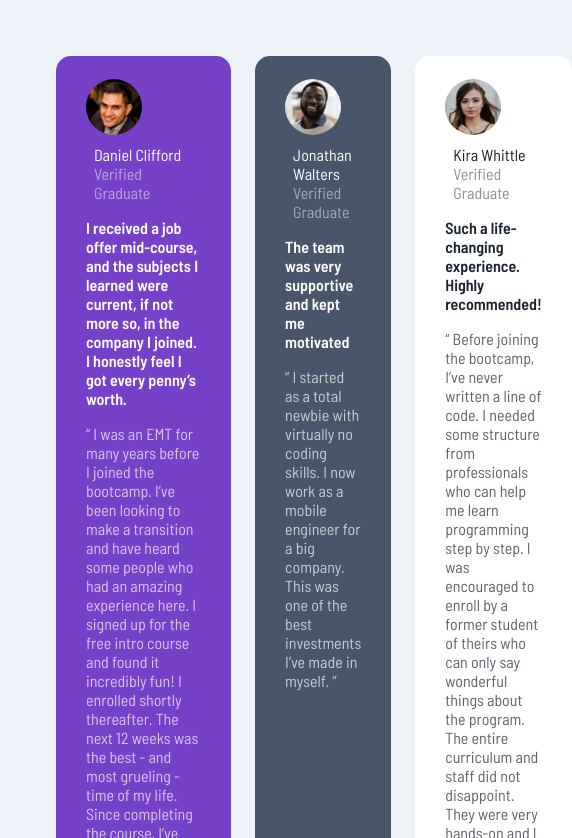
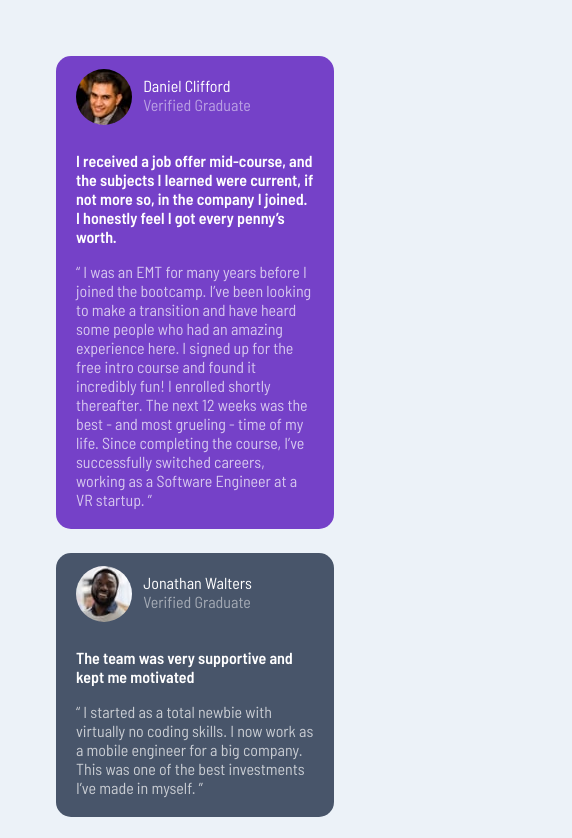
Before and after one commit to ks9927/Testimonials-Page, a plain HTML site: page docs/index.html in a window 390 px wide. Shown: the top 838 px of the page, 572 px wide, since content can reach past the window. Drawn offline with Linux system fonts and the light colour scheme.

Commit message:
changed padding and added media queries

```diff
--- a/docs/styles.css
+++ b/docs/styles.css
@@ -42,7 +42,7 @@ body {
 }
 
 .grid-container > * {
-  padding: 30px;
+  padding: 20px;
   border-radius: 15px;
 }
 
@@ -102,7 +102,18 @@ body {
   margin-top: 1rem;
 }
 
-
+@media screen and (max-width: 700px) {
+  .grid-container {
+    display: grid;
+    grid-template-columns: 1fr;
+    grid-template-areas:
+    "daniel"
+    "john"
+    "jean"
+    "pat"
+    "kira";
+  }
+}
 
 
 
```
